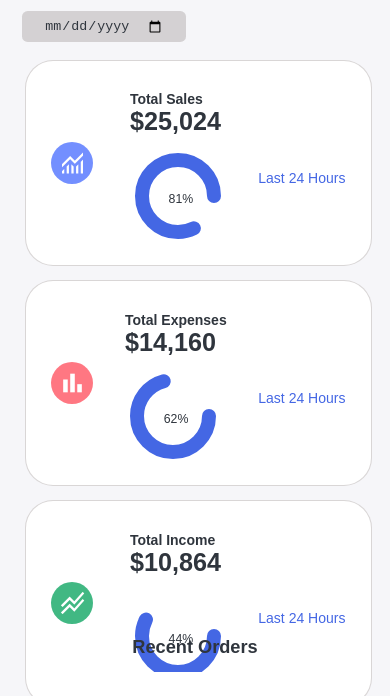
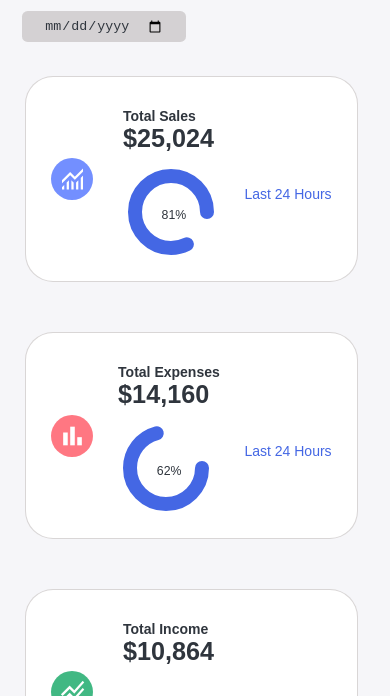
Before and after one commit to fernandopdea/Dashboard, a plain HTML site: page index.html in a window 390 px wide. Shown: the part 144-840 px from the top of the page. Drawn offline with nearby package versions, Linux system fonts and the light colour scheme.

Commit message:
Melhorias no modo mobile

```diff
--- a/index.html
+++ b/index.html
@@ -22,7 +22,7 @@
       <div class="top">
         <div class="logo">
           <img src="/image/cropped-logoNando-150x106.png" alt="">
-          <h2>EGA<span class="danger">TOR</span></h2>
+          <span class="danger" style="margin-top: 10px;">Dev</span>
         </div>
         <div class="close" id="close-btn">
           <span class="material-symbols-sharp">close</span>
@@ -168,7 +168,7 @@
       <div class="clear"></div>
 
       <div class="recent-orders">
-        <h2>Recent Orders</h2>
+        <h2 class="h2-recent-orders">Recent Orders</h2>
         <table id="table">
           <thead>
             <tr>
--- a/style.css
+++ b/style.css
@@ -11,7 +11,7 @@
   --color-info-dark: #7d8da6;
   --color-info-light: #b3b3b3;
   --color-dark: #2f353d;
-  --color-light:rgba(179, 174, 174, 0.5);
+  --color-light: rgba(179, 174, 174, 0.5);
   --color-prymary-variant: #738FFF;
   --color-dark-variant: #2f353d;
   --color-background: #f6f6f9;
@@ -174,6 +174,7 @@ aside .logo img {
   width: 2rem;
   height: 2rem;
 }
+
 aside .close {
   display: none;
 }
@@ -249,7 +250,7 @@ aside .sidebar a.active span {
   margin-left: 20px;
 }
 
-aside .sidebar a:hover{
+aside .sidebar a:hover {
   background: var(--color-light);
   color: var(--color-prymary);
   margin-left: -10px;
@@ -293,10 +294,10 @@ main .insights {
   grid-template-columns: repeat(3, 1fr);
   gap: 1.6rem;
   height: 300px;
-  width: 700px;
+  width: 100%;
 }
 
-main .insights > div {
+main .insights>div {
   border: 1px solid var(--color-light);
   background: var(--color-white);
   padding: var(--card-padding);
@@ -305,11 +306,11 @@ main .insights > div {
   transition: all 300ms ease-in-out;
 }
 
-main .insights > div:hover {
+main .insights>div:hover {
   box-shadow: var(--box-shadow-1);
 }
 
-main .insights > div span {
+main .insights>div span {
   background: var(--color-prymary);
   padding: 0.5rem;
   border-radius: 50%;
@@ -317,19 +318,19 @@ color: var(--color-white);
   font-size: 2rem;
 }
 
-main .insights > div.expenses span {
+main .insights>div.expenses span {
   background: var(--color-danger);
 }
 
-main .insights > div.income span {
+main .insights>div.income span {
   background: var(--color-success);
 }
 
-main .insights > div.sales span {
+main .insights>div.sales span {
   background: var(--color-prymary-variant);
 }
 
-main .insights > div.middle {
+main .insights>div.middle {
   display: flex;
   justify-content: space-between;
   align-items: center;
@@ -361,7 +362,7 @@ main .insights svg circle {
   stroke: var(--color-prymary);
   stroke-width: 14;
   stroke-linecap: round;
-  transform: translate(10px , 10px);
+  transform: translate(10px, 10px);
   stroke-dasharray: 110;
   stroke-dashoffset: 92;
   /* transition: all 300ms ease-in-out; */
@@ -629,16 +630,20 @@ margin-bottom: 1rem;
     width: 96%;
     grid-template-columns: 7rem auto 23rem;
   }
+
   aside .logo h2 {
     display: none;
   }
+
   aside .sidebar h3 {
     display: none;
   }
+
   aside .sidebar a:last-child {
     position: relative;
     margin-top: 1.8rem;
   }
+
   main .insights {
     display: block;
     width: 100%;
@@ -646,24 +651,28 @@ main .insights {
     margin-left: 1%;
     margin-right: 1%;
   }
+
   main .insights .sales {
     display: flex;
     justify-content: space-between;
     align-items: center;
     margin-bottom: 1rem;
   }
+
   main .insights .expenses {
     display: flex;
     justify-content: space-between;
     align-items: center;
     margin-bottom: 1rem;
   }
+
   main .insights .income {
     display: flex;
     justify-content: space-between;
     align-items: center;
     margin-bottom: 1rem;
   }
+
   main .recent-orders {
     position: absolute;
     display: block;
@@ -671,17 +680,21 @@ main .recent-orders {
     margin-top: 40%;
     margin-left: -1%;
   }
+
   main .recent-orders table {
     width: 80%;
   }
+
   main table thead tr th:last-child,
   main table thead tr th:first-child {
     display: none;
   }
+
   main table tbody td:last-child,
   main table tbody td:first-child {
     display: none;
   }
+
   span.message-count {
     position: absolute;
     right: 1px;
@@ -690,12 +703,14 @@ span.message-count {
 
 @media screen and (max-width: 900px) {
   main .insights {
-  display: block;
+    display: flex;
+    flex-direction: column;
     width: 100%;
-  margin-top: 5%;
+    margin-top: 1.4rem;
     margin-left: 1%;
     margin-right: 1%;
   }
+
   main .recent-orders {
     position: absolute;
     display: block;
@@ -711,6 +726,22 @@ main .recent-orders {
     width: 100%;
     grid-template-columns: 1fr;
   }
+
+  .sales {
+    display: block;
+    width: 96%;
+  }
+
+  .expenses {
+    display: block;
+    width: 96%;
+  }
+
+  .income {
+    display: block;
+    width: 96%;
+  }
+
   aside {
     position: fixed;
     left: -100%;
@@ -723,6 +754,7 @@ main .recent-orders {
     display: none;
     animation: showMenu 700ms ease-in-out forwards;
   }
+
   @keyframes showMenu {
     to {
       left: 5px;
@@ -732,30 +764,37 @@ main .recent-orders {
   aside .logo {
     margin-left: 1rem;
   }
+
   aside .logo h2 {
     display: inline;
   }
+
   aside .sidebar h3 {
     display: block;
     margin-bottom: 1rem;
   }
+
   aside .sidebar a {
     width: 100%;
     height: 3.4rem;
   }
+
   aside .sidebar a:last-child {
     position: absolute;
     bottom: 2rem;
   }
+
   aside .close {
     display: inline-block;
     cursor: pointer;
     color: black;
   }
+
   main {
     margin-top: 8rem;
     padding: 0 1rem;
   }
+
   main .recent-orders {
     position: relative;
     margin: 65% auto;
@@ -767,9 +806,11 @@ main .recent-orders {
     width: 90%;
     margin: 0 auto;
   }
+
   main .recent-orders h2 {
     text-align: center;
   }
+
   .right .top {
     position: fixed;
     top: 0;
@@ -782,14 +823,17 @@ main .recent-orders {
     z-index: 2;
     box-shadow: var(--box-shadow-1);
   }
+
   .right .top .theme-toggler {
     width: 4.4rem;
     position: absolute;
     left: 66%;
   }
+
   .right .profile .info {
     display: none;
   }
+
   .right .top button {
     display: inline-block;
     background-color: transparent;
@@ -798,20 +842,25 @@ main .recent-orders {
     color: var(--color-dark);
     left: 1rem;
   }
+
   .right .top button span {
     font-size: 2rem;
   }
+
   .recent-updates {
     width: 90%;
     margin: 0 auto;
   }
+
   .recent-updates h2 {
     text-align: center;
   }
+
   .sales-analytics {
     width: 90%;
     margin: 0 auto;
   }
+
   .sales-analytics h2 {
     text-align: center;
   }
@@ -829,7 +878,7 @@ main .recent-orders {
 @media screen and (max-width: 500px) {
   main .recent-orders {
     position: relative;
-    margin: 80% auto;
+    margin: 100% auto;
     margin-bottom: -50px;
     width: 100%;
   }
```
Lines whose indentation alone changed are shown as unchanged.
